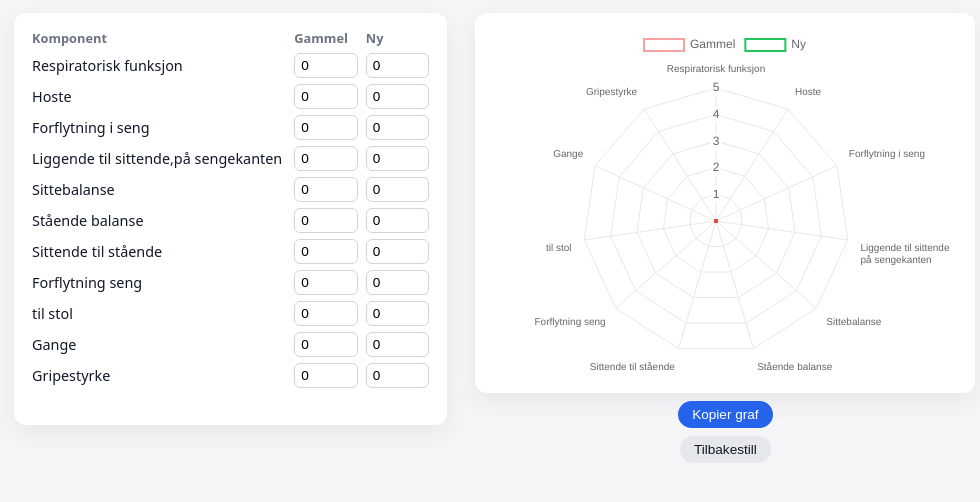
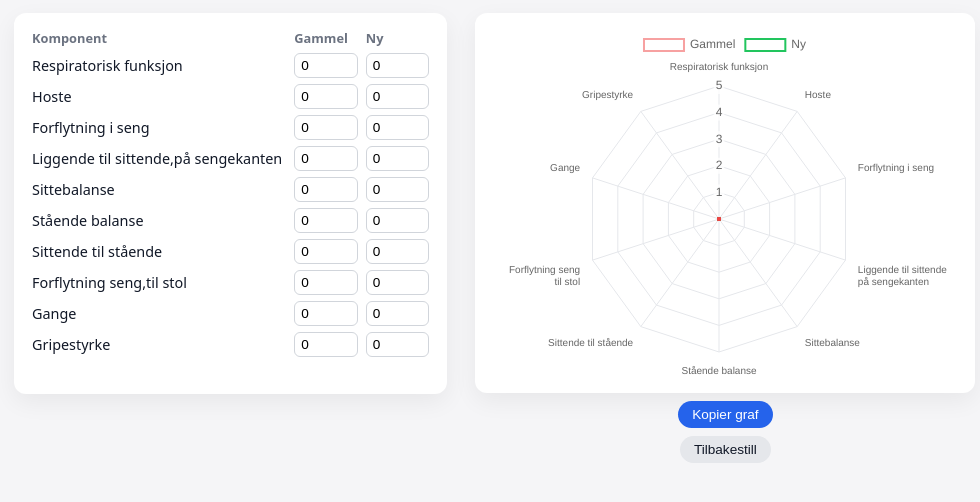
Before and after one commit to TagFri/CPAx-NOR, a website: page index.html in a window 1280 px wide. Shown: the part 104-606 px from the top of the page, without its empty margins (126-1106 px from the left). Drawn offline with nearby package versions, Linux system fonts and the light colour scheme.

Commit message:
Fikset på graf paramter

```diff
--- a/index.html
+++ b/index.html
@@ -187,7 +187,7 @@
     'Sittebalanse',
     'Stående balanse',
     'Sittende til stående',
-    'Forflytning seng', 'til stol',
+    ['Forflytning seng', 'til stol'],
     'Gange',
     'Gripestyrke'
   ];
```
